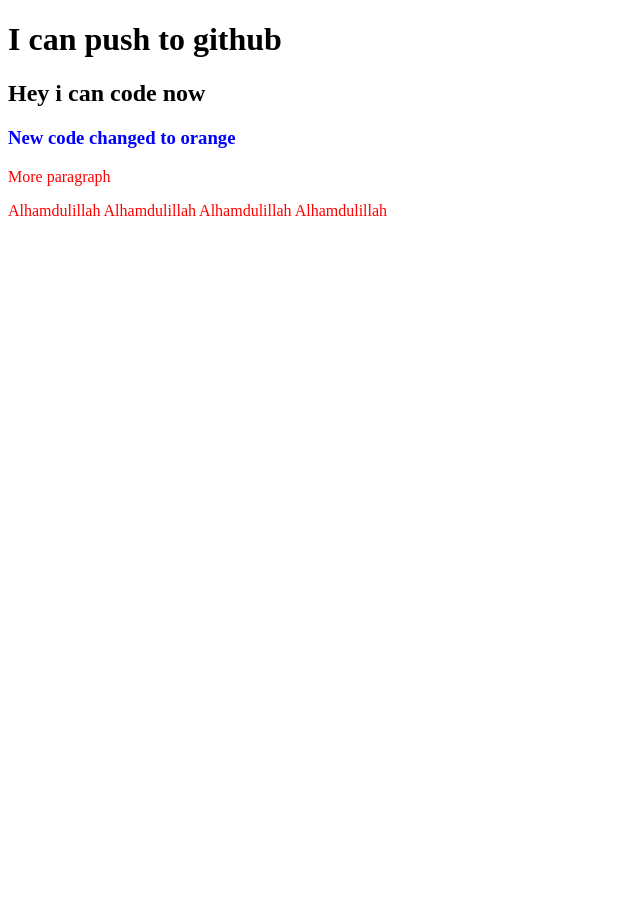
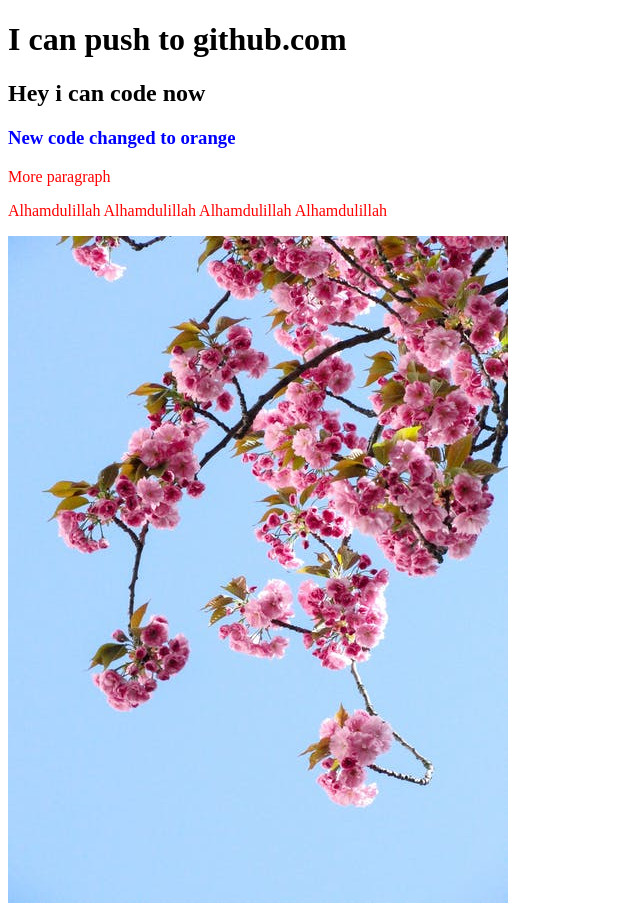
Before and after one commit to abdullahalmarup1/my-second-repo, a plain HTML site: page index.html in a window 1280 px wide. Shown: the whole page, without its empty margins (0-640 px from the left). Before the commit the page ends 800 px from the top, so only its background shows below. Drawn offline with Linux system fonts and the light colour scheme.

Commit message:
image added

```diff
--- a/index.html
+++ b/index.html
@@ -8,11 +8,12 @@
     <link rel="stylesheet" href="style.css">
 </head>
 <body>
-    <h1>I can push to github</h1>
+    <h1>I can push to github.com</h1>
     <h2>Hey i can code now</h2>
     <h3>New code changed to orange</h3>
     <p>More paragraph</p>
     <p>Alhamdulillah Alhamdulillah Alhamdulillah Alhamdulillah </p>
+    <img src="flowers.jpeg" alt="">
 
 </body>
 </html>
```
Also changed, not shown: flowers.jpeg (added), pexels-photo-424134.webp (added), pexels-photo-783116.webp (added).
